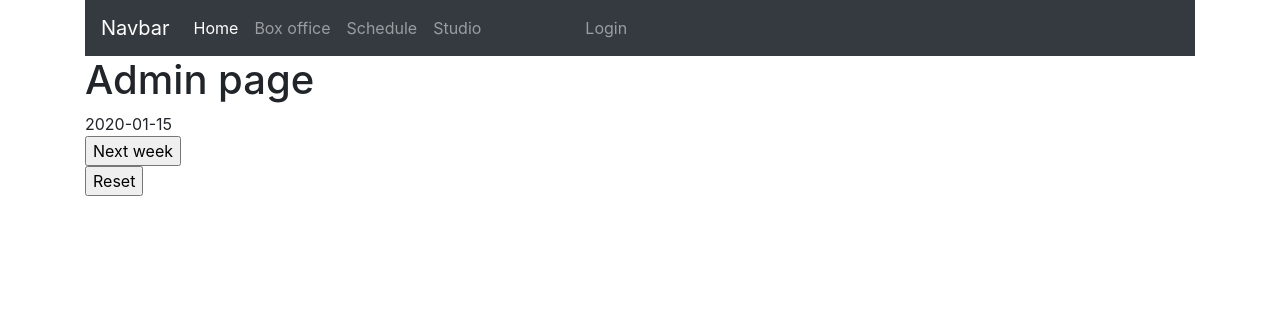
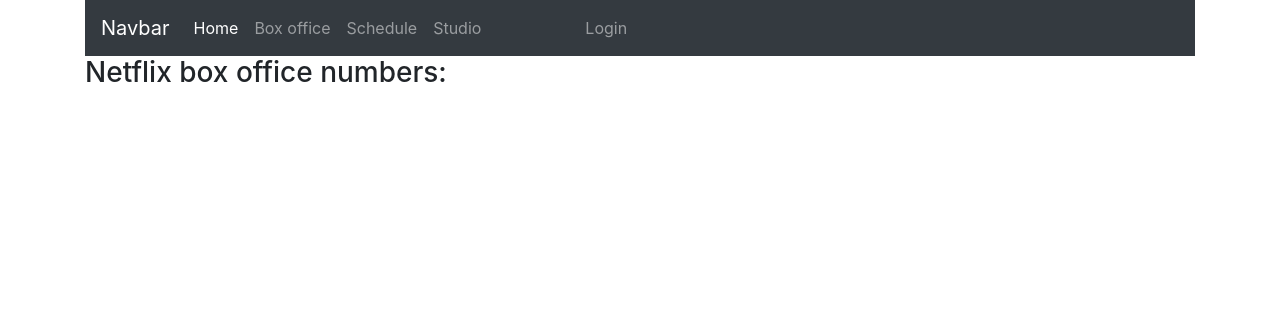
Before and after one commit to AndrewJager/box-office-studio, a Flask app: page /admin in a window 1280 px wide. Shown: the top 316 px of the page. Run offline with Flask 2, Linux system fonts and the light colour scheme; tables that the repository leaves empty hold one stand-in row (values such as "Sample post"); some libraries are stand-ins or nearby versions.

Commit message:
Admin page security

```diff
--- a/project/admin/templates/admin.html
+++ b/project/admin/templates/admin.html
@@ -2,6 +2,7 @@
 
 {% block content %}
 
+{% if user.isAdmin %}
 <h1>Admin page</h1>
 
 {{ system.currentDate }}<br>
@@ -12,4 +13,9 @@
     <input type="submit" name="submit_button" value="Reset">
 </form>
 
+{% else %}
+<h3>Netflix box office numbers:</h3>
+
+{% endif %}
+
 {% endblock %}
```
